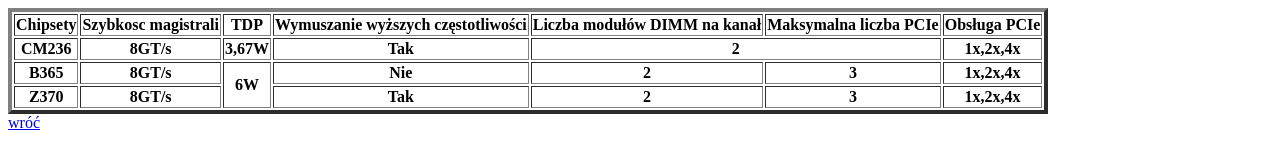
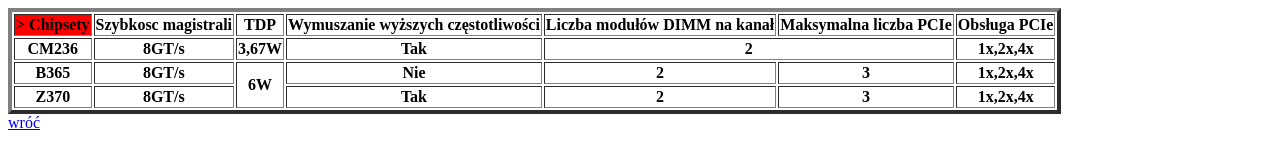
Before and after one commit to RaxoPL/dydaktyka, a plain HTML site: page tabela_Tubaja.html in a window 1280 px wide. Drawn offline with Linux system fonts and the light colour scheme.

Commit message:
Update tabela_Tubaja.html

```diff
--- a/tabela_Tubaja.html
+++ b/tabela_Tubaja.html
@@ -7,7 +7,7 @@
 </head>
 <body>
 <TABLE BORDER=4>
-<TR><TH><bg color="red"> Chipsety </TH> <TH> Szybkosc magistrali </TH> <TH>TDP</TH> <TH> Wymuszanie wyższych częstotliwości </TH> <TH> Liczba modułów DIMM na kanał </TH> <TH> Maksymalna liczba PCIe  </TH> <TH> Obsługa PCIe  </TH> </TR>
+<TR><TH bgcolor="red">> Chipsety </TH> <TH> Szybkosc magistrali </TH> <TH>TDP</TH> <TH> Wymuszanie wyższych częstotliwości </TH> <TH> Liczba modułów DIMM na kanał </TH> <TH> Maksymalna liczba PCIe  </TH> <TH> Obsługa PCIe  </TH> </TR>
 <TR><TH>CM236</TH> <TH>8GT/s</TH> <TH>3,67W</TH> <TH>Tak</TH> <TH colspan="2">2</TH> <TH>1x,2x,4x </TH> </TR>
 <TR><TH>B365</TH> <TH>8GT/s</TH> <TH rowspan="2">6W</TH> <TH>Nie</TH> <TH>2</TH> <TH>3</TH> <TH>1x,2x,4x </TH> </TR>
 <TR><TH>Z370</TH> <TH>8GT/s</TH> <TH>Tak</TH> <TH>2</TH> <TH>3</TH> <TH>1x,2x,4x </TH> </TR>
```
